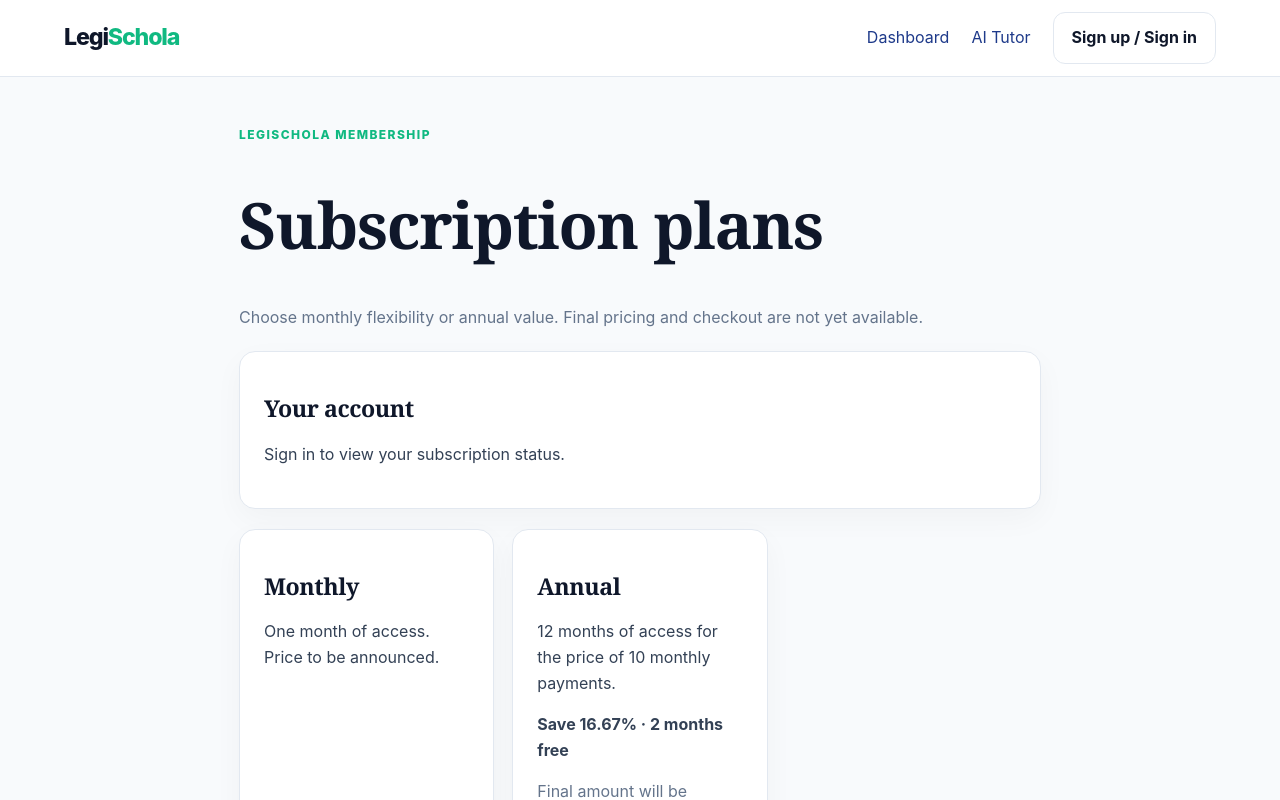
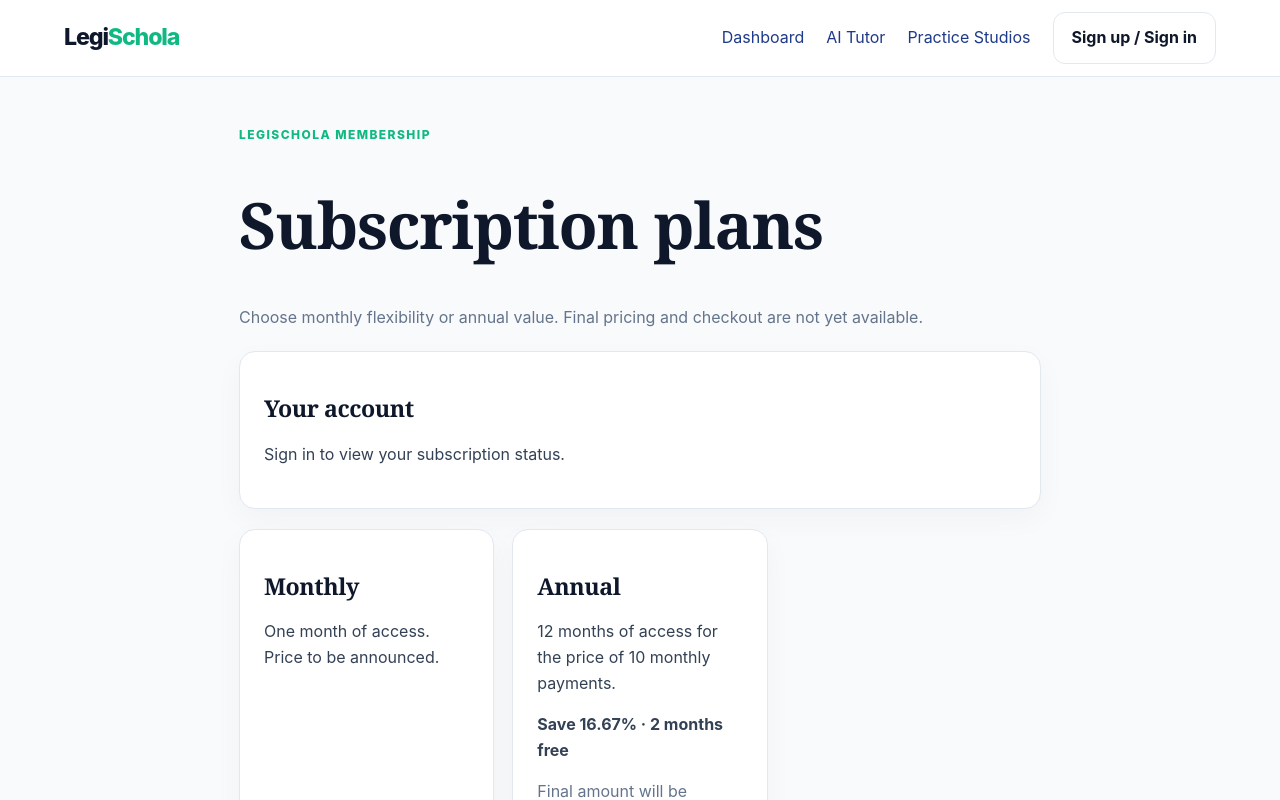
Before and after one commit to XyLyX/legischola, a Next.js app: page /subscription in a window 1280 px wide. Shown: the top 800 px of the page. Built offline with nearby package versions, Linux system fonts and the light colour scheme; no server answers.

Commit message:
Expose Practice Studios in main navigation

```diff
--- a/components/AuthNav.tsx
+++ b/components/AuthNav.tsx
@@ -19,5 +19,5 @@ export default function AuthNav(){
  return()=>{active=false;subscription.unsubscribe()};
  },[]);
  async function signOut(){if(!supabase)return;await supabase.auth.signOut();setSignedIn(false);setName(null);router.push("/");router.refresh();}
- return <nav className="header-links" aria-label="Main navigation"><Link href="/dashboard">Dashboard</Link><Link href="/tutor">AI Tutor</Link>{signedIn?<><Link href="/rewards" className="reward-header-link" title="View your referral earnings" aria-label={"Referral earnings ₹"+(earnedPaise/100).toFixed(2)}>{new Intl.NumberFormat("en-IN",{style:"currency",currency:"INR",maximumFractionDigits:2}).format(earnedPaise/100)}</Link><Link href="/onboarding" className="account-name" title="Edit academic profile">{name||"Complete profile"}</Link><button className="btn btn-secondary" type="button" onClick={signOut}>Sign out</button></>:<Link href="/login" className="btn btn-secondary">Sign up / Sign in</Link>}</nav>;
+ return <nav className="header-links" aria-label="Main navigation"><Link href="/dashboard">Dashboard</Link><Link href="/tutor">AI Tutor</Link><Link href="/practice-studios">Practice Studios</Link>{signedIn?<><Link href="/rewards" className="reward-header-link" title="View your referral earnings" aria-label={"Referral earnings ₹"+(earnedPaise/100).toFixed(2)}>{new Intl.NumberFormat("en-IN",{style:"currency",currency:"INR",maximumFractionDigits:2}).format(earnedPaise/100)}</Link><Link href="/onboarding" className="account-name" title="Edit academic profile">{name||"Complete profile"}</Link><button className="btn btn-secondary" type="button" onClick={signOut}>Sign out</button></>:<Link href="/login" className="btn btn-secondary">Sign up / Sign in</Link>}</nav>;
 }
```
